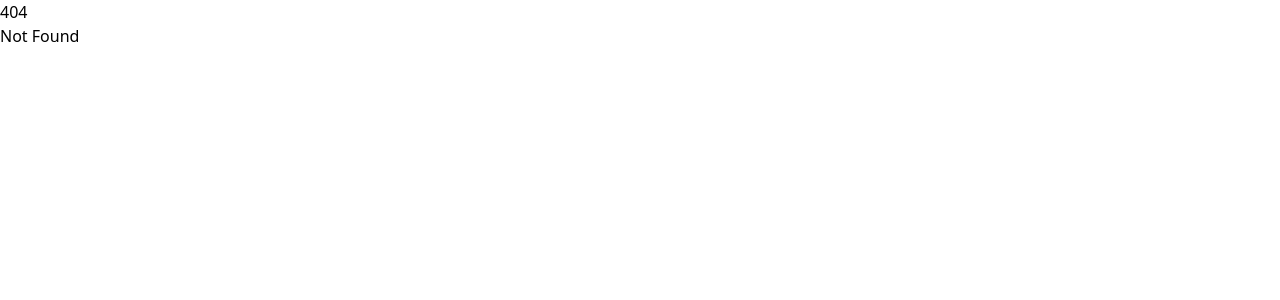
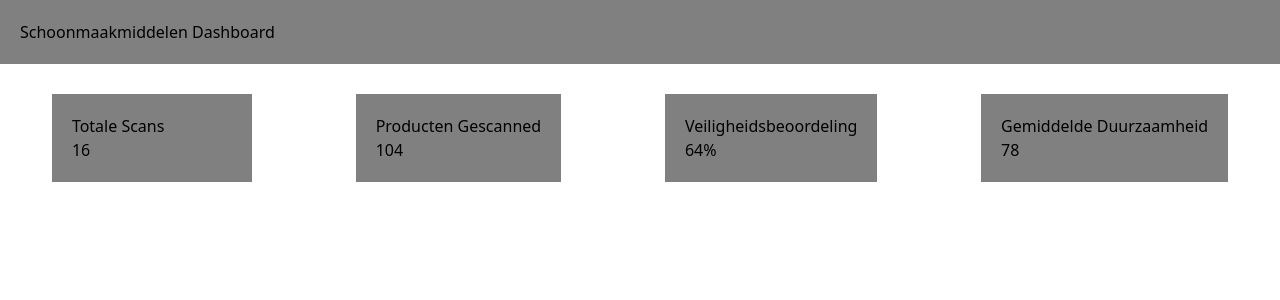
Before and after one commit to MKDominus/AIkeukenkast, a SvelteKit app in the folder client/: page /demo in a window 1280 px wide. Before the commit this address had no page. Shown: the top 300 px of the page. Built offline with nearby package versions, Linux system fonts and the light colour scheme.

Commit message:
Added First Components along with a demo page. more to come

```diff
--- /dev/null
+++ b/client/src/lib/components/Header.svelte
@@ -0,0 +1,10 @@
+<div id="header">
+    <h1>Schoonmaakmiddelen Dashboard</h1>
+</div>
+
+<style>
+    #header {
+        padding: 20px;
+        background-color: grey;
+    }
+</style>
--- /dev/null
+++ b/client/src/lib/components/KpiStatistic.svelte
@@ -0,0 +1,18 @@
+<div id="contentBody">
+    <slot id="statisticTitle" name="statisticTitle"></slot>
+    <slot name="statistic"></slot>
+</div>
+
+<style>
+    #contentBody {
+        background-color: grey;
+        padding: 20px;
+        margin: auto;
+        min-width: 200px;
+        max-width: 400px;
+    }
+
+    #statisticTitle {
+        font-weight: bold;
+    }
+</style>
--- /dev/null
+++ b/client/src/routes/demo/+page.svelte
@@ -0,0 +1,31 @@
+<script lang="ts">
+	import Header from '$lib/components/Header.svelte';
+    import KpiStatistic from '$lib/components/KpiStatistic.svelte';
+</script>
+
+<Header></Header>
+<div id="KpiStatisticsFlexBox">
+    <KpiStatistic>
+        <h2 slot="statisticTitle">Totale Scans</h2>
+        <p slot="statistic">16</p>
+    </KpiStatistic>
+    <KpiStatistic>
+        <h2 slot="statisticTitle">Producten Gescanned</h2>
+        <p slot="statistic">104</p>
+    </KpiStatistic>
+    <KpiStatistic>
+        <h2 slot="statisticTitle">Veiligheidsbeoordeling</h2>
+        <p slot="statistic">64%</p>
+    </KpiStatistic>
+    <KpiStatistic>
+        <h2 slot="statisticTitle">Gemiddelde Duurzaamheid</h2>
+        <p slot="statistic">78</p>
+    </KpiStatistic>
+</div>
+
+<style>
+    #KpiStatisticsFlexBox {
+        display: flex;
+        margin-top: 30px;
+    }
+</style>
```
